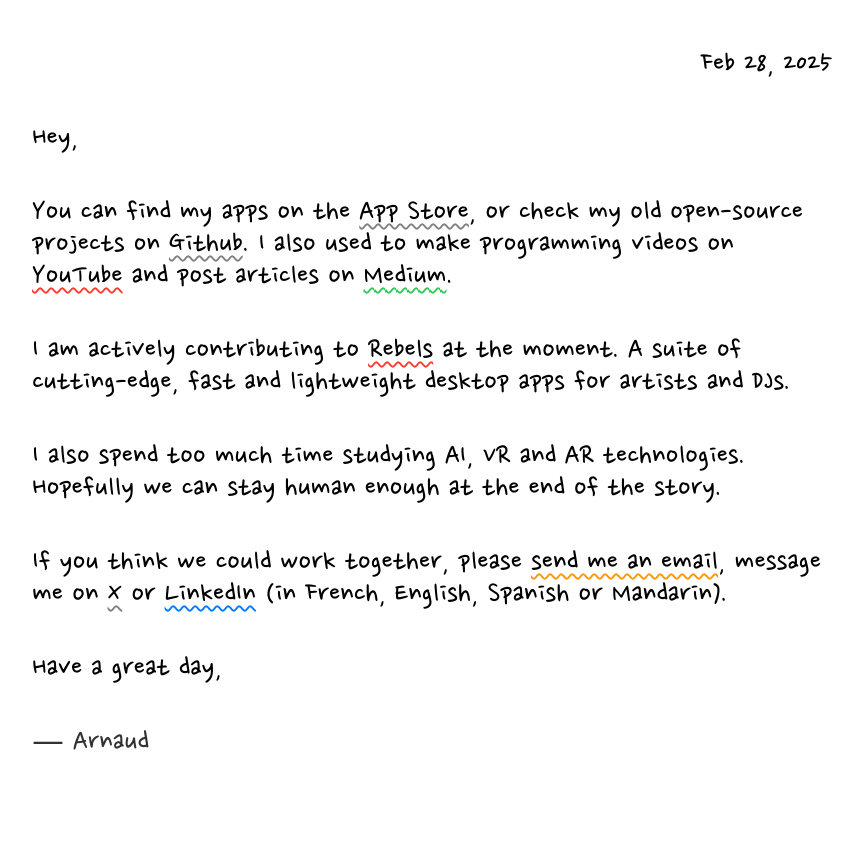
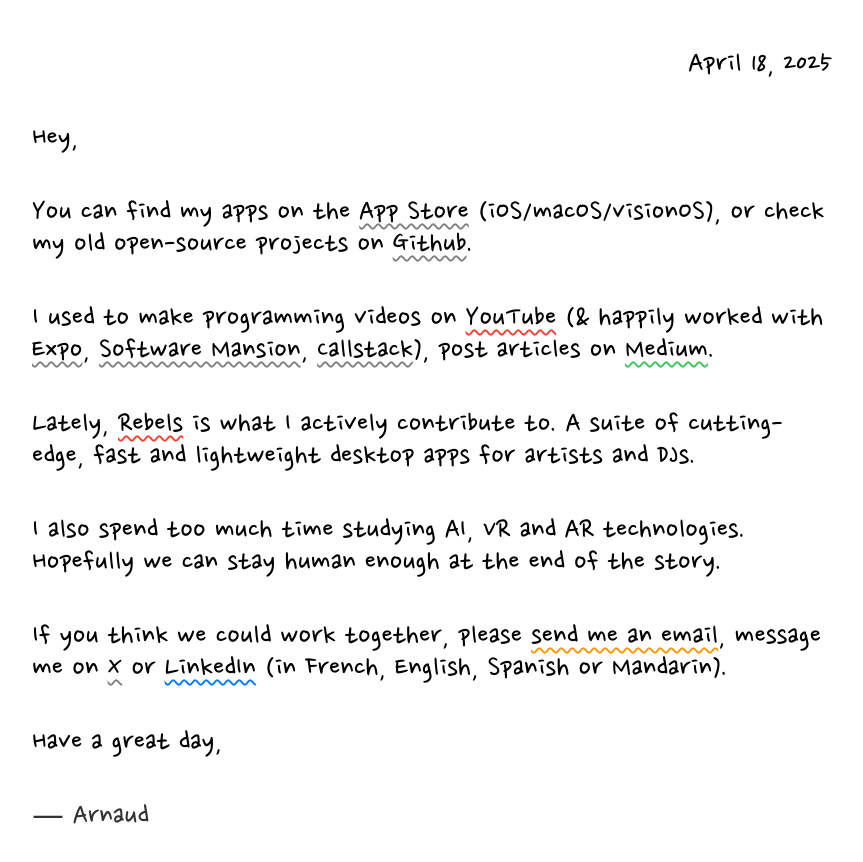
Before and after one commit to eveningkid/eveningkid.github.io, a website: page index.html in a window 1280 px wide. Shown: the whole page, without its empty margins (208-1071 px from the left). Before the commit the page ends 816 px from the top, so only its background shows below. Drawn offline with Linux system fonts and the light colour scheme.

Commit message:
Add links to Youtube sponsorships

```diff
--- a/index.html
+++ b/index.html
@@ -105,7 +105,7 @@
     </style>
   </head>
   <body>
-    <p class="date">Feb 28, 2025</p>
+    <p class="date">April 18, 2025</p>
 
     <p>Hey,</p>
 
@@ -117,14 +117,19 @@
         rel="noopener"
         href="https://apps.apple.com/us/developer/arnaud-dellinger/id1439774555"
         >App Store</a
-      >, or check my old open-source projects on
+      >
+      (iOS/macOS/visionOS), or check my old open-source projects on
       <a
         class="gray"
         target="_blank"
         rel="noopener"
         href="https://github.com/eveningkid"
         >Github</a
-      >. I also used to make programming videos on
+      >.
+    </p>
+
+    <p>
+      I used to make programming videos on
       <a
         class="red"
         target="_blank"
@@ -132,7 +137,28 @@
         href="https://www.youtube.com/c/eveningkid"
         >YouTube</a
       >
-      and post articles on
+      (& happily worked with
+      <a
+        class="gray"
+        target="_blank"
+        rel="noopener"
+        href="https://www.youtube.com/watch?v=Iw8FAUftJFU"
+        >Expo</a
+      >,
+      <a
+        class="gray"
+        target="_blank"
+        rel="noopener"
+        href="https://www.youtube.com/watch?v=6UXfS6FI674"
+        >Software Mansion</a
+      >,
+      <a
+        class="gray"
+        target="_blank"
+        rel="noopener"
+        href="https://www.youtube.com/@eveningkid/shorts"
+        >Callstack</a
+      >), post articles on
       <a
         class="green"
         target="_blank"
@@ -143,7 +169,7 @@
     </p>
 
     <p>
-      I am actively contributing to
+      Lately,
       <a
         class="red"
         target="_blank"
@@ -151,8 +177,8 @@
         href="https://rebelsproductions.com"
         >Rebels</a
       >
-      at the moment. A suite of cutting-edge, fast and lightweight desktop apps
-      for artists and DJs.
+      is what I actively contribute to. A suite of cutting-edge, fast and
+      lightweight desktop apps for artists and DJs.
     </p>
 
     <p>
```
